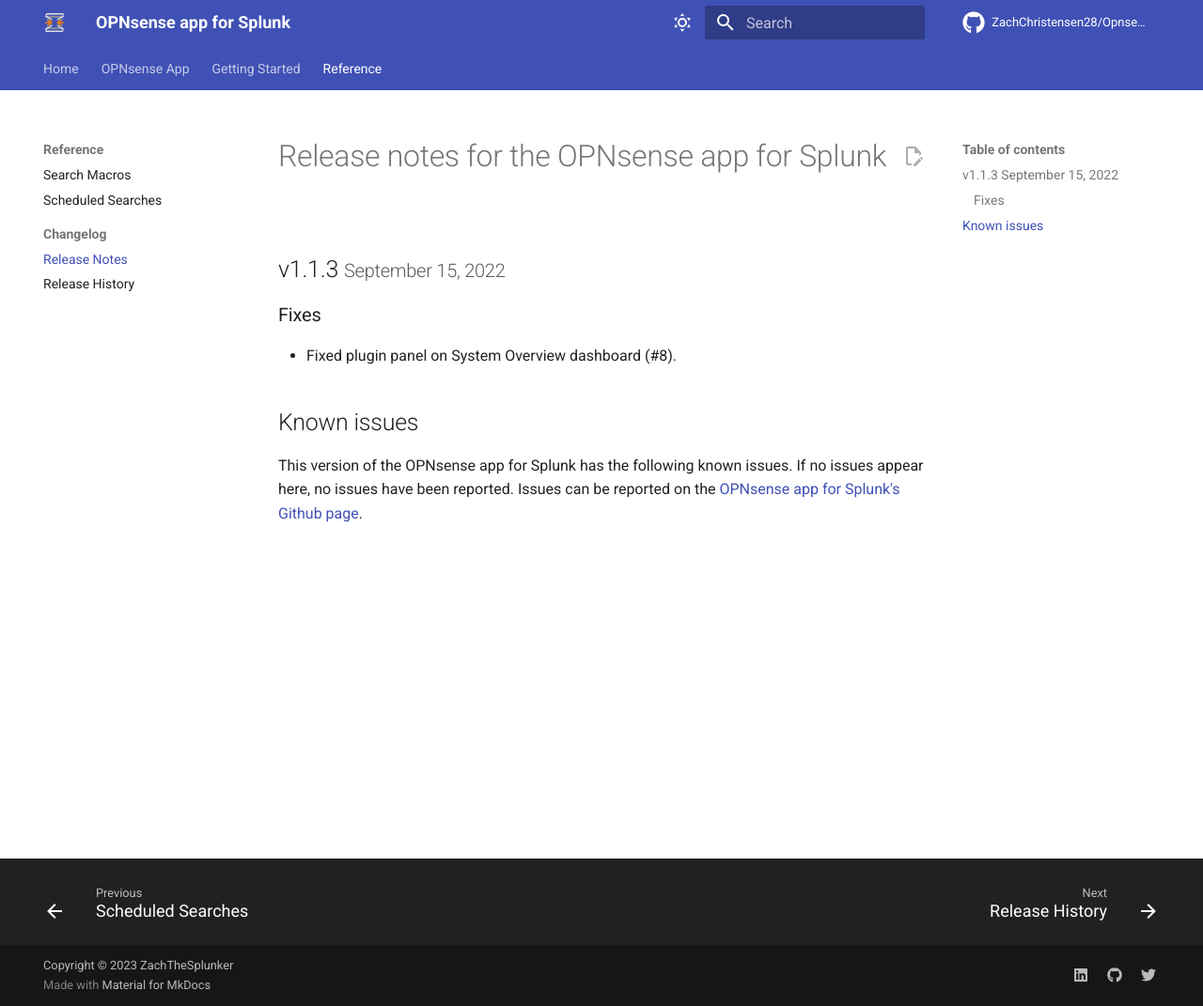
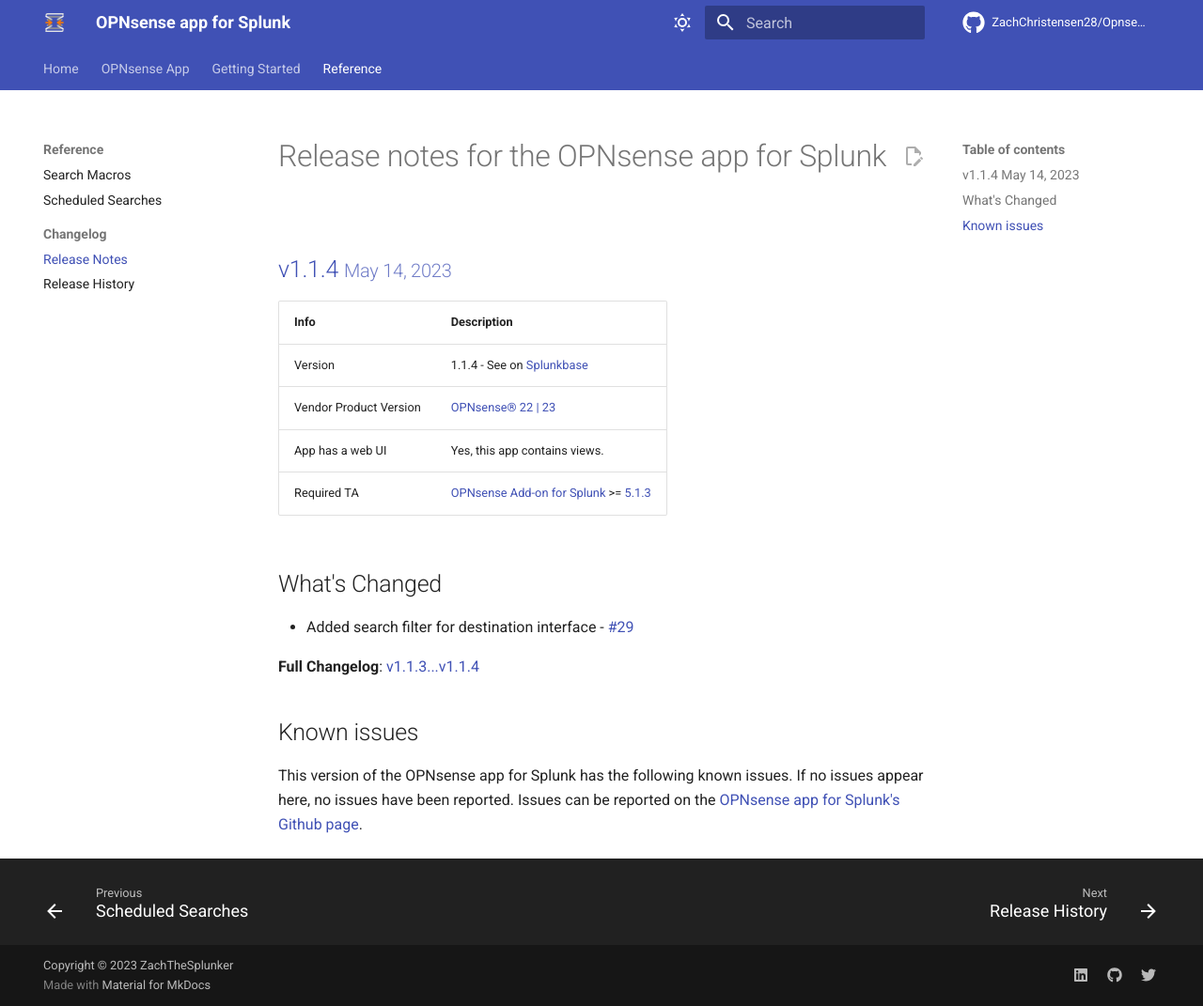
Before and after one commit to rba-community/Opnsense_App_for_Splunk, an MkDocs documentation site: the page built from docs/reference/releases/index.md, in a window 1280 px wide and 1071 px high. Shown: the whole window at 94% size. Built offline with MkDocs 1.6.1 and Material for MkDocs 9.7.7, drawn with Linux system fonts in a browser that asks for light colours; comment, search, counter and statistics services are not loaded.

Commit message:
updated docs
Signed-off-by: Zach Christensen <23529374+ZachChristensen28@users.noreply.github.com>

```diff
--- a/docs/reference/releases/index.md
+++ b/docs/reference/releases/index.md
@@ -1,11 +1,20 @@
 # Release notes for the OPNsense app for Splunk
 
-## v1.1.3 <small>September 15, 2022</small>
+## [v1.1.4 <small>May 14, 2023</small>](https://github.com/ZachChristensen28/Opnsense_App_for_Splunk/releases/tag/v1.1.4){ target="blank" }
 
-### Fixes
+ Info | Description
+------|----------
+Version | 1.1.4 - See on [Splunkbase](https://splunkbase.splunk.com/app/5372/){ target=blank }
+Vendor Product Version | [OPNsense® 22 \| 23](https://opnsense.org/){ target=blank }
+App has a web UI | Yes, this app contains views.
+Required TA | [OPNsense Add-on for Splunk](https://splunkbase.splunk.com/app/4538/){ target=blank } >= [5.1.3](https://github.com/ZachChristensen28/TA-opnsense/releases){ target=blank }
 
-- Fixed plugin panel on System Overview dashboard (#8).
+## What's Changed
+
+* Added search filter for destination interface - [#29](https://github.com/ZachChristensen28/Opnsense_App_for_Splunk/issues/29){ target="blank" }
+
+**Full Changelog**: [v1.1.3...v1.1.4](https://github.com/ZachChristensen28/Opnsense_App_for_Splunk/compare/v1.1.3...v1.1.4){ target=blank }
 
 ## Known issues
 
-This version of the OPNsense app for Splunk has the following known issues. If no issues appear here, no issues have been reported. Issues can be reported on the [OPNsense app for Splunk's Github page](https://github.com/ZachChristensen28/Opnsense_App_for_Splunk/issues).
+This version of the OPNsense app for Splunk has the following known issues. If no issues appear here, no issues have been reported. Issues can be reported on the [OPNsense app for Splunk's Github page](https://github.com/ZachChristensen28/Opnsense_App_for_Splunk/issues){ target=blank }.
```
Also changed, not shown: README.md (+1 -1 lines), docs/getting-started/app-dependencies.md (+2 -2 lines), docs/landing-page.md (+3 -3 lines), docs/reference/releases/release-history.md (+7 -1 lines).
